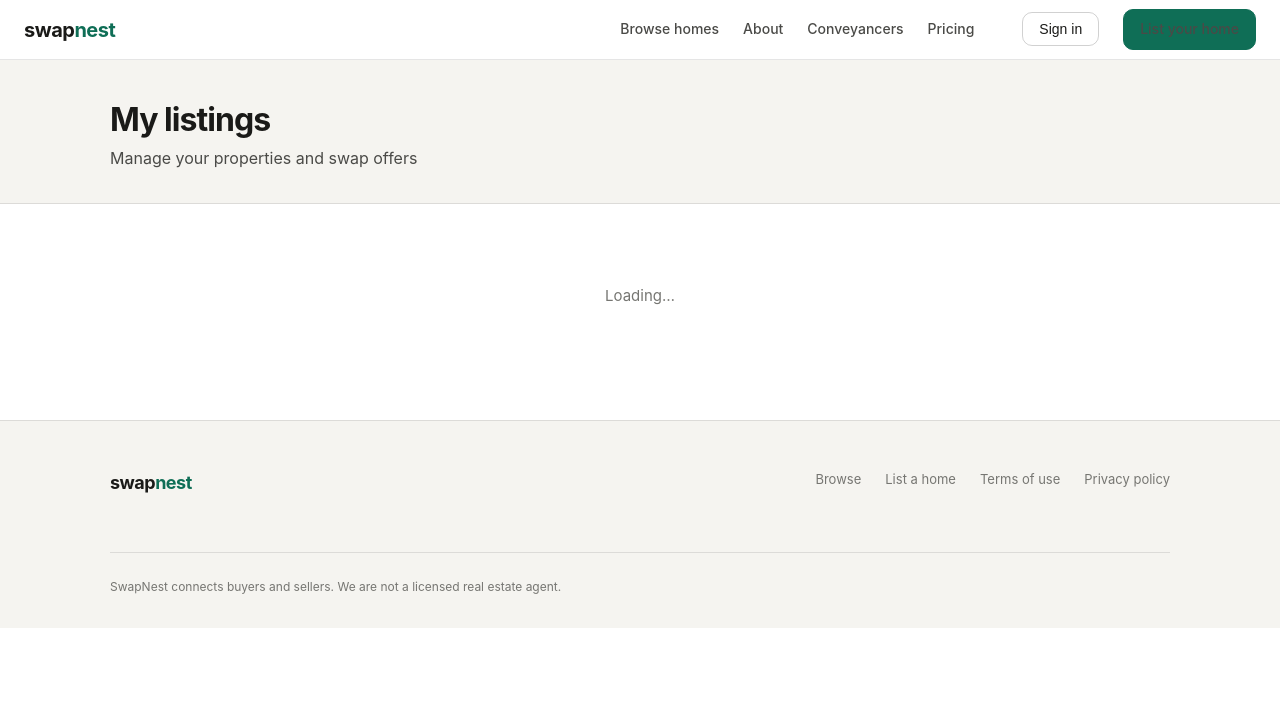
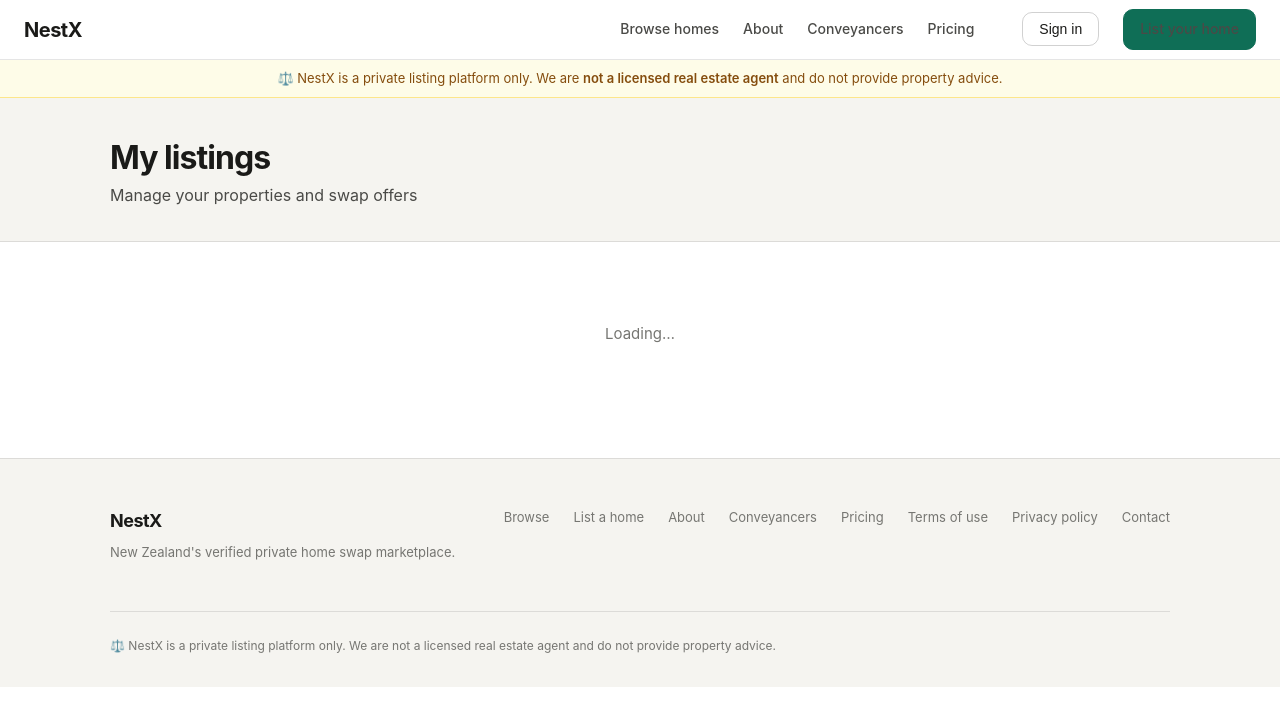
Before and after one commit to shalishajaelyn/swapnest, a website: page pages/dashboard.html in a window 1280 px wide. Drawn offline with nearby package versions, Linux system fonts and the light colour scheme.

Commit message:
Update dashboard.html

```diff
--- a/pages/dashboard.html
+++ b/pages/dashboard.html
@@ -3,14 +3,13 @@
 <head>
   <meta charset="UTF-8">
   <meta name="viewport" content="width=device-width, initial-scale=1.0">
-  <title>My listings — SwapNest</title>
+  <title>My listings — NestX</title>
   <link rel="stylesheet" href="../css/style.css">
-  <script src="https://cdn.jsdelivr.net/npm/@supabase/supabase-js@2"></script>
 </head>
 <body>
 
   <nav class="navbar">
-    <a href="../index.html" class="logo">swap<span>nest</span></a>
+    <a href="../index.html" class="logo">NestX</a>
     <div class="nav-links">
       <a href="../browse.html">Browse homes</a>
       <a href="about.html">About</a>
@@ -23,6 +22,12 @@
     </div>
     <button class="hamburger" onclick="toggleMenu()">&#9776;</button>
   </nav>
+
+  <div class="disclaimer-banner">
+    <div class="container">
+      ⚖️ NestX is a private listing platform only. We are <strong>not a licensed real estate agent</strong> and do not provide property advice.
+    </div>
+  </div>
 
   <div class="page-header">
     <div class="container">
@@ -38,18 +43,24 @@
   <footer class="footer">
     <div class="container footer-inner">
       <div class="footer-brand">
-        <span class="logo">swap<span>nest</span></span>
+        <span class="logo">NestX</span>
+        <p>New Zealand's verified private home swap marketplace.</p>
       </div>
       <div class="footer-links">
         <a href="../browse.html">Browse</a>
-        <a href="../post.html">List a home</a>
+        <a href="register-lister.html">List a home</a>
+        <a href="about.html">About</a>
+        <a href="conveyancers.html">Conveyancers</a>
+        <a href="pricing.html">Pricing</a>
         <a href="terms.html">Terms of use</a>
         <a href="privacy.html">Privacy policy</a>
+        <a href="mailto:hello@nestx.co.nz">Contact</a>
       </div>
-      <p class="footer-disclaimer">SwapNest connects buyers and sellers. We are not a licensed real estate agent.</p>
+      <p class="footer-disclaimer">⚖️ NestX is a private listing platform only. We are not a licensed real estate agent and do not provide property advice.</p>
     </div>
   </footer>
 
+  <script src="https://cdn.jsdelivr.net/npm/@supabase/supabase-js@2"></script>
   <script src="../js/supabase.js"></script>
   <script src="../js/auth.js"></script>
   <script src="../js/dashboard.js"></script>
```
